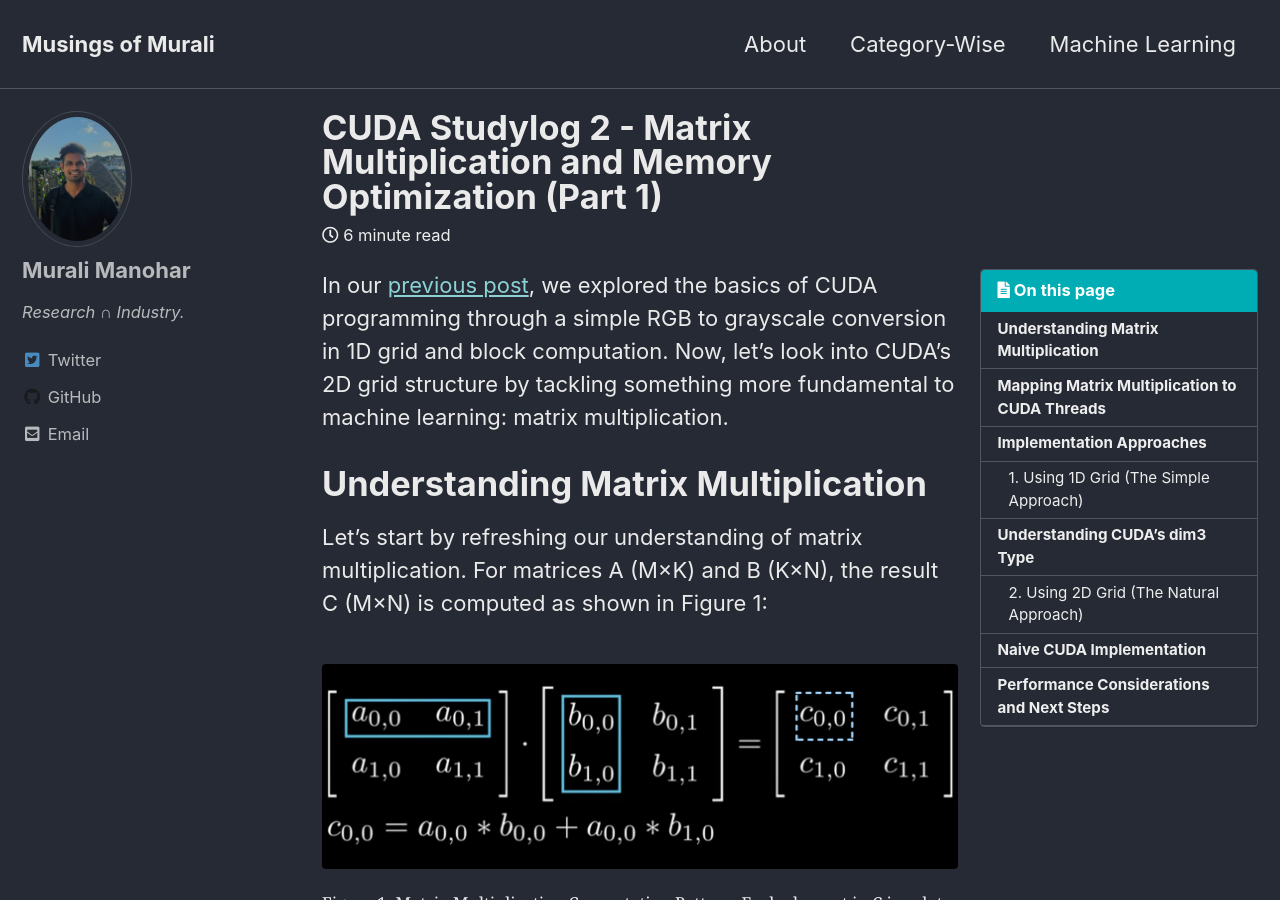
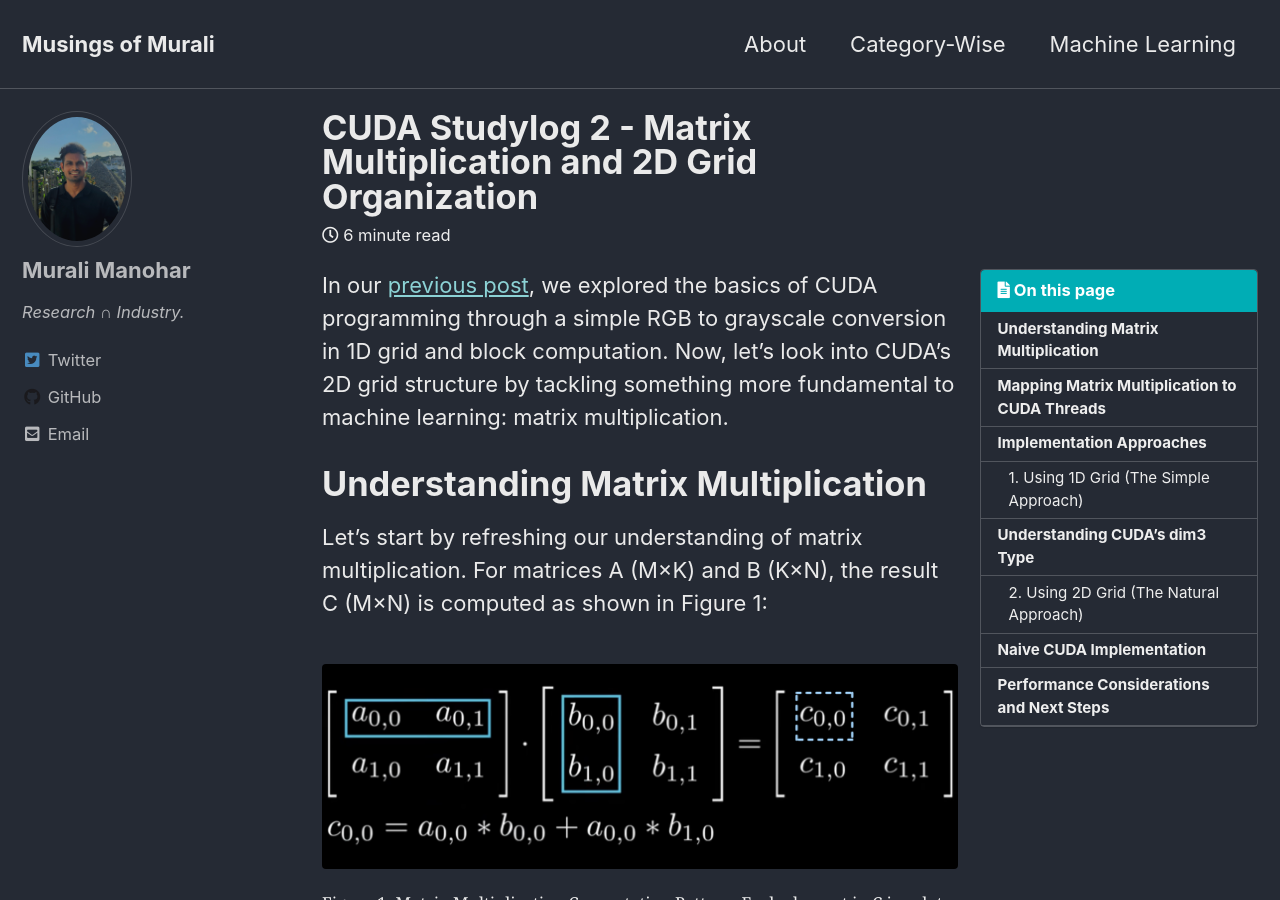
Before and after one commit to gitlost-murali/blogs, a Jekyll site: the page built from _posts/2025-02-01-cuda-matmul.md, in a window 1280 px wide and 900 px high. Built offline with Jekyll 4.4.1, drawn with Linux system fonts in a browser that asks for light colours; cached includes are drawn as plain includes; comment, search, counter and statistics services are not loaded.

Commit message:
update title

```diff
--- a/_posts/2025-02-01-cuda-matmul.md
+++ b/_posts/2025-02-01-cuda-matmul.md
@@ -1,5 +1,5 @@
 ---
-title: "CUDA Studylog 2 - Matrix Multiplication and Memory Optimization (Part 1)"
+title: "CUDA Studylog 2 - Matrix Multiplication and 2D Grid Organization"
 excerpt: "Deep dive into implementing efficient matrix multiplication using CUDA, with a focus on memory optimization techniques"
 tags: [CUDA, GPU, ML, Optimization, Performance]
 date: 2025-02-08 05:28:10 +0530
```
